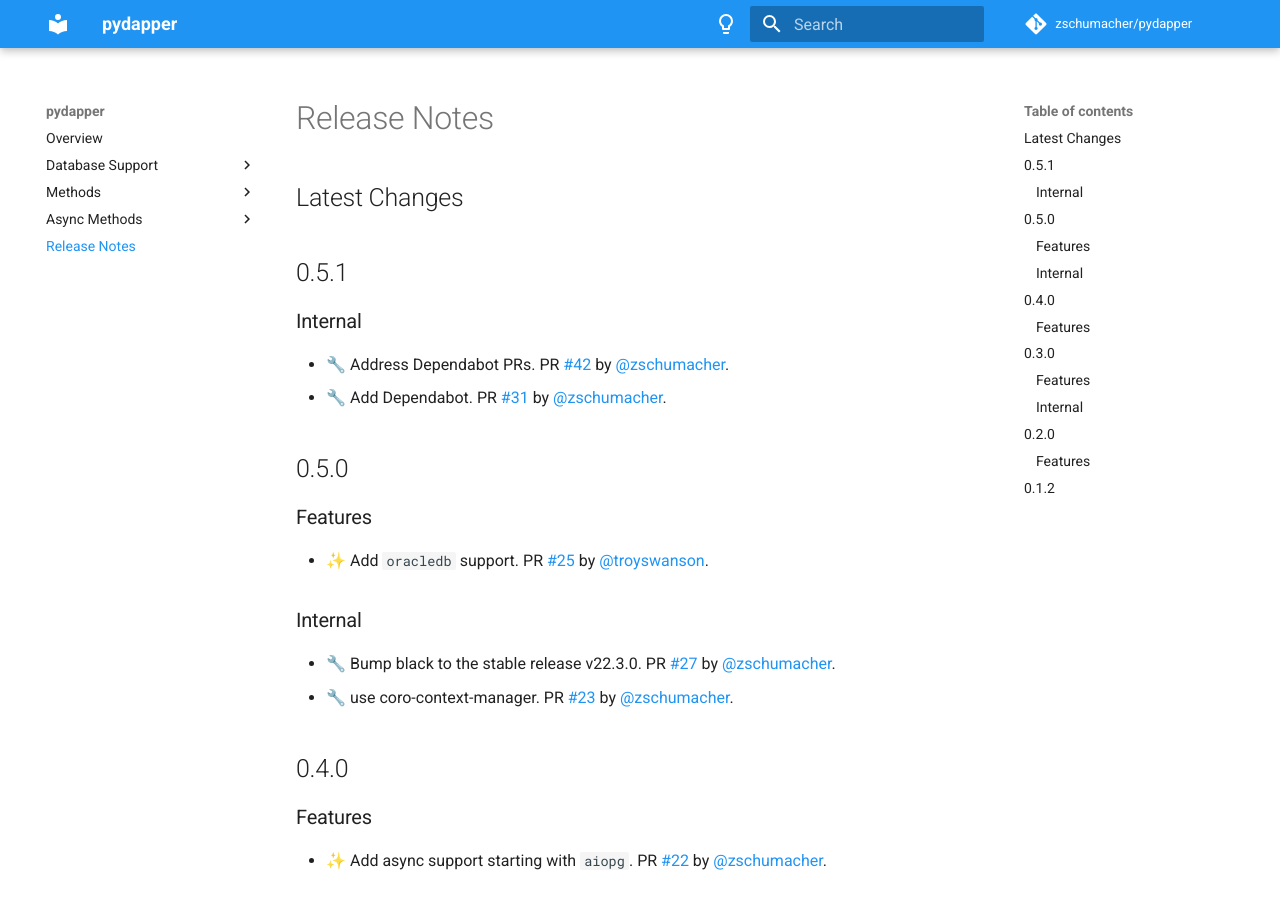
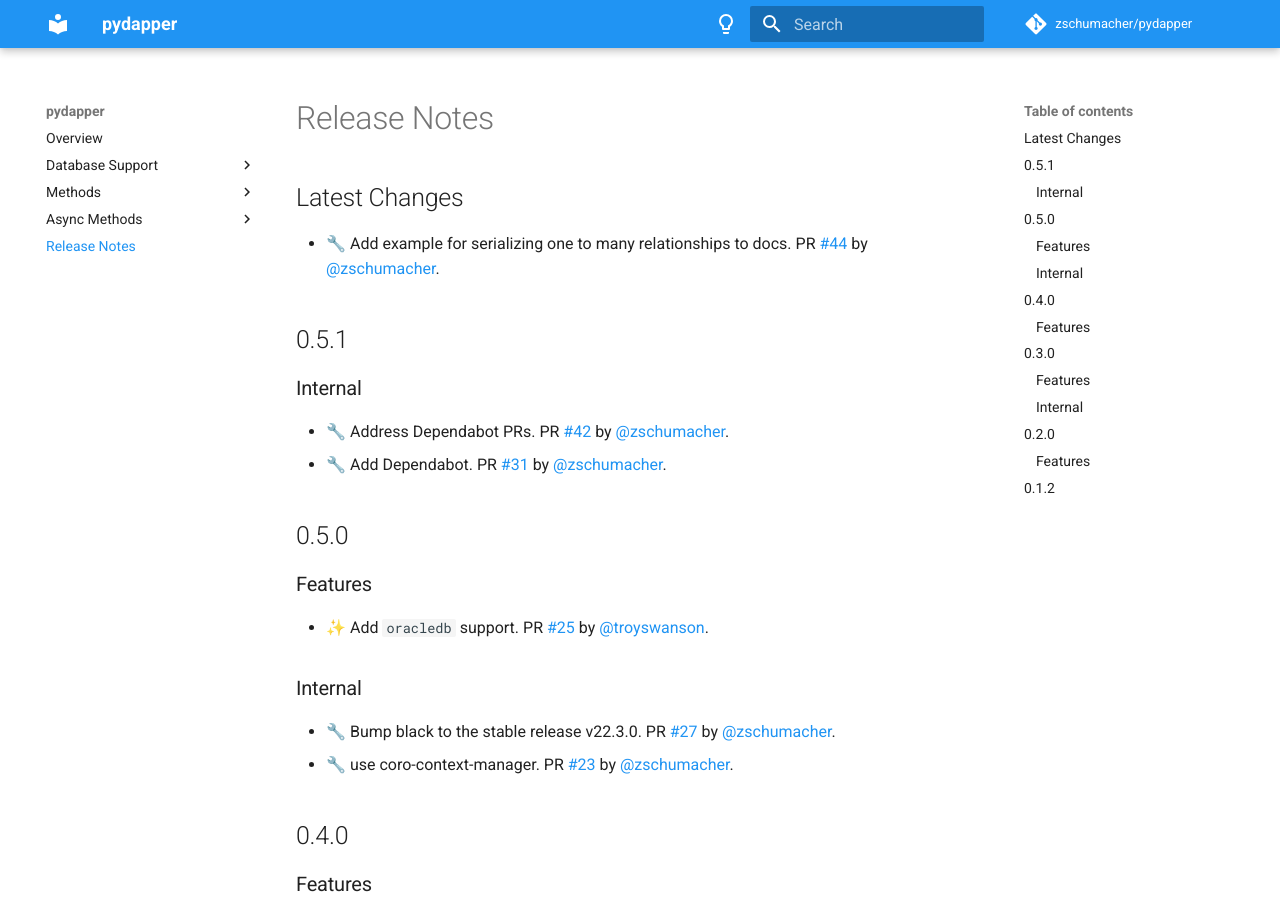
Before and after one commit to zschumacher/pydapper, an MkDocs documentation site: the page built from docs/release_notes.md, in a window 1280 px wide and 900 px high. Built offline with MkDocs 1.6.1 and Material for MkDocs 9.7.7, drawn with Linux system fonts in a browser that asks for light colours; comment, search, counter and statistics services are not loaded.

Commit message:
📝 Update release notes

```diff
--- a/docs/release_notes.md
+++ b/docs/release_notes.md
@@ -1,6 +1,7 @@
 
 ## Latest Changes
 
+* 🔧 Add example for serializing one to many relationships to docs. PR [#44](https://github.com/zschumacher/pydapper/pull/44) by [@zschumacher](https://github.com/zschumacher).
 
 ## 0.5.1
 ### Internal
```
